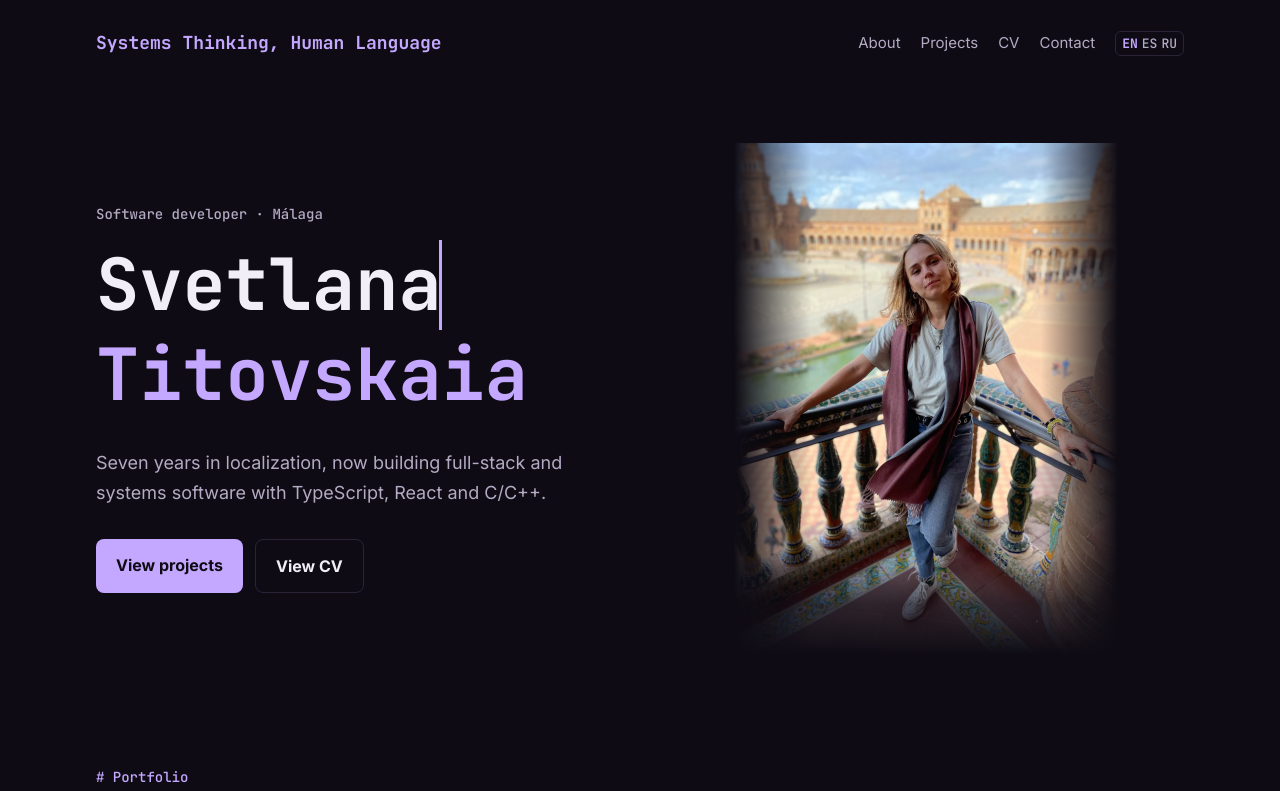
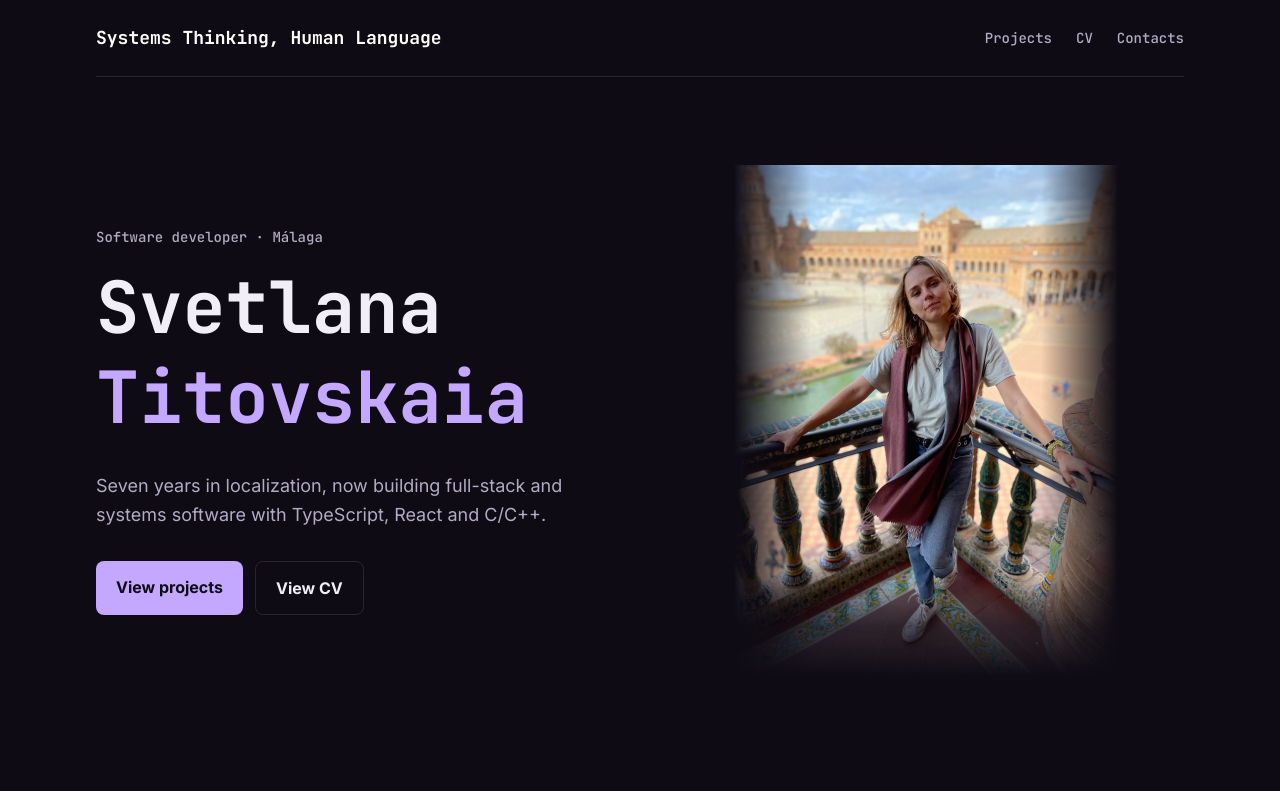
Before and after one commit to svetameanssun/personal_website, a React (Vite) app in the folder frontend/: page / in a window 1280 px wide. Shown: the top 791 px of the page. Built offline with nearby package versions, Linux system fonts and the light colour scheme.

Commit message:
feat: add Contacts component, change the header

```diff
--- a/frontend/src/components/CV.tsx
+++ b/frontend/src/components/CV.tsx
@@ -1,8 +1,4 @@
 import React from 'react'
-// Если ты положишь файл в public/Svetlana_Titovskaia_CV.pdf,
-// то ссылка будет просто "/Svetlana_Titovskaia_CV.pdf".
-// Или ты можешь импортировать его из assets, если он лежит там:
-// import cvPdf from '../assets/Svetlana_Titovskaia_CV.pdf'
 
 interface ExperienceItem {
   role: string
--- /dev/null
+++ b/frontend/src/components/Contacts.tsx
@@ -0,0 +1,87 @@
+import React from 'react'
+
+export default function Contacts() {
+  const contactLinks = [
+    {
+      title: 'GitHub',
+      handle: 'github.com/svetameanssun',
+      href: 'https://github.com/svetameanssun',
+      icon: (
+        <svg className="h-5 w-5" fill="currentColor" viewBox="0 0 24 24">
+          <path fillRule="evenodd" clipRule="evenodd" d="M12 2C6.477 2 2 6.484 2 12.017c0 4.425 2.865 8.18 6.839 9.504.5.092.682-.217.682-.483 0-.237-.008-.868-.013-1.703-2.782.605-3.369-1.343-3.369-1.343-.454-1.158-1.11-1.466-1.11-1.466-.908-.62.069-.608.069-.608 1.003.07 1.53 1.032 1.53 1.032.892 1.53 2.341 1.088 2.91.832.092-.647.35-1.088.636-1.338-2.22-.253-4.555-1.113-4.555-4.951 0-1.093.39-1.988 1.029-2.688-.103-.253-.446-1.272.098-2.65 0 0 .84-.27 2.75 1.026A9.564 9.564 0 0112 6.844c.85.004 1.705.115 2.504.337 1.909-1.296 2.747-1.027 2.747-1.027.546 1.379.202 2.398.1 2.651.64.7 1.028 1.595 1.028 2.688 0 3.848-2.339 4.695-4.566 4.943.359.309.678.92.678 1.855 0 1.338-.012 2.419-.012 2.747 0 .268.18.58.688.482A10.019 10.019 0 0022 12.017C22 6.484 17.522 2 12 2z" clipRule="evenodd" />
+        </svg>
+      ),
+    },
+    {
+      title: 'LinkedIn',
+      handle: 'linkedin.com/in/svetameanssun',
+      href: 'https://linkedin.com/in/svetameanssun',
+      icon: (
+        <svg className="h-5 w-5" fill="currentColor" viewBox="0 0 24 24">
+          <path d="M19 0h-14c-2.761 0-5 2.239-5 5v14c0 2.761 2.239 5 5 5h14c2.762 0 5-2.239 5-5v-14c0-2.761-2.238-5-5-5zm-11 19h-3v-11h3v11zm-1.5-12.268c-.966 0-1.75-.79-1.75-1.764s.784-1.764 1.75-1.764 1.75.79 1.75 1.764-.783 1.764-1.75 1.764zm13.5 12.268h-3v-5.604c0-3.368-4-3.113-4 0v5.604h-3v-11h3v1.765c1.396-2.586 7-2.777 7 2.476v6.759z" />
+        </svg>
+      ),
+    },
+    {
+      title: 'Email',
+      handle: 'svetlanatitovskaia@gmail.com',
+      href: 'mailto:svetlanatitovskaia@gmail.com',
+      icon: (
+        <svg className="h-5 w-5" fill="none" stroke="currentColor" viewBox="0 0 24 24">
+          <path strokeLinecap="round" strokeLinejoin="round" strokeWidth={2} d="M3 8l7.89 5.26a2 2 0 002.22 0L21 8M5 19h14a2 2 0 002-2V7a2 2 0 00-2-2H5a2 2 0 00-2 2v10a2 2 0 002 2z" />
+        </svg>
+      ),
+    },
+    {
+      title: 'Phone / WhatsApp',
+      handle: '+34 643 43 6181',
+      href: 'tel:+34643436181',
+      icon: (
+        <svg className="h-5 w-5" fill="none" stroke="currentColor" viewBox="0 0 24 24">
+          <path strokeLinecap="round" strokeLinejoin="round" strokeWidth={2} d="M3 5a2 2 0 012-2h3.28a1 1 0 01.948.684l1.498 4.493a1 1 0 01-.502 1.21l-2.257 1.13a11.042 11.042 0 005.516 5.516l1.13-2.257a1 1 0 011.21-.502l4.493 1.498a1 1 0 01.684.949V19a2 2 0 01-2 2h-1C9.716 21 3 14.284 3 6V5z" />
+        </svg>
+      ),
+    },
+  ]
+
+  return (
+    <section id="contacts" className="py-14 border-t border-line">
+      <div className="mb-10">
+        <p className="font-mono text-sm text-accent"># Get in touch</p>
+        <h2 className="mt-2 font-mono text-3xl font-bold tracking-tight text-white md:text-4xl">
+          Contact Me
+        </h2>
+        <p className="mt-2 text-muted">
+          Available for remote, hybrid, or on-site roles in Málaga and Europe. Let&apos;s build something together.
+        </p>
+      </div>
+
+      <div className="grid gap-4 sm:grid-cols-2 lg:grid-cols-4">
+        {contactLinks.map((item) => (
+          <a
+            key={item.title}
+            href={item.href}
+            target={item.href.startsWith('http') ? '_blank' : undefined}
+            rel={item.href.startsWith('http') ? 'noopener noreferrer' : undefined}
+            className="group flex flex-col justify-between rounded-2xl border border-line bg-panel p-6 transition-all duration-300 hover:border-accent/50 hover:shadow-lg"
+          >
+            <div>
+              <div className="flex items-center justify-between text-accent mb-4">
+                {item.icon}
+                <svg className="h-4 w-4 opacity-0 transition-opacity group-hover:opacity-100" fill="none" stroke="currentColor" viewBox="0 0 24 24">
+                  <path strokeLinecap="round" strokeLinejoin="round" strokeWidth={2} d="M14 5l7 7m0 0l-7 7m7-7H3" />
+                </svg>
+              </div>
+              <h3 className="font-mono text-sm font-bold text-white group-hover:text-accent transition-colors">
+                {item.title}
+              </h3>
+              <p className="mt-1 font-mono text-xs text-muted truncate">
+                {item.handle}
+              </p>
+            </div>
+          </a>
+        ))}
+      </div>
+    </section>
+  )
+}
--- a/frontend/src/components/Header.tsx
+++ b/frontend/src/components/Header.tsx
@@ -1,25 +1,34 @@
-const links = ['About', 'Projects', 'CV', 'Contact']
-const langs = ['EN', 'ES', 'RU']
+import React from 'react'
 
 export default function Header() {
   return (
-    <header className="flex flex-wrap items-center justify-between gap-4 py-6">
-      <a href="/" className="font-mono text-lg font-bold text-accent">Systems Thinking, Human Language</a>
-      <nav className="flex flex-wrap items-center gap-5 text-[15px] text-muted">
-        {links.map((l) => (
-          <a key={l} href={`#${l.toLowerCase()}`} className="py-2 hover:text-accent">{l}</a>
-        ))}
-        <div className="flex gap-1 rounded-md border border-line px-1.5 py-0.5 font-mono text-[13px]">
-          {langs.map((l) => (
-            <button
-              key={l}
-              type="button"
-              className={l === 'EN' ? 'font-bold text-accent' : 'hover:text-accent'}
-            >
-              {l}
-            </button>
-          ))}
-        </div>
+    <header className="flex items-center justify-between py-6 border-b border-line mb-8">
+      {/* Логотип или имя слева */}
+      <a href="#" className="font-mono text-lg font-bold text-white hover:text-accent transition-colors">
+        Systems Thinking, Human Language
+      </a>
+
+      {/* Навигация */}
+      <nav className="flex items-center gap-6">
+        <a href="#projects" className="font-mono text-sm text-muted hover:text-white transition-colors">
+          Projects
+        </a>
+        <a href="#cv" className="font-mono text-sm text-muted hover:text-white transition-colors">
+          CV
+        </a>
+        <a href="#contacts" className="font-mono text-sm text-muted hover:text-white transition-colors">
+          Contacts
+        </a>
+
+        {/* Закомментированная кнопка смены языков */}
+        {/*
+        <button
+          aria-label="Change language"
+          className="rounded-lg border border-line bg-panel px-3 py-1.5 font-mono text-xs text-muted hover:text-white transition-colors"
+        >
+          EN / RU
+        </button>
+        */}
       </nav>
     </header>
   )
--- a/frontend/src/pages/Home.tsx
+++ b/frontend/src/pages/Home.tsx
@@ -1,6 +1,7 @@
 import Header from '../components/Header'
 import Projects from '../components/Projects'
 import CV from '../components/CV'
+import Contacts from '../components/Contacts'
 import portrait from '../assets/portrait.webp'
 
 export default function Home() {
@@ -50,6 +51,9 @@ export default function Home() {
 
       {/* Секция CV */}
       <CV />
+
+      {/* Секция контактов */}
+      <Contacts />
     </div>
   )
 }
```
